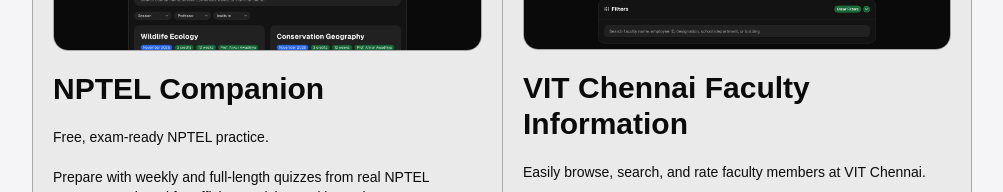
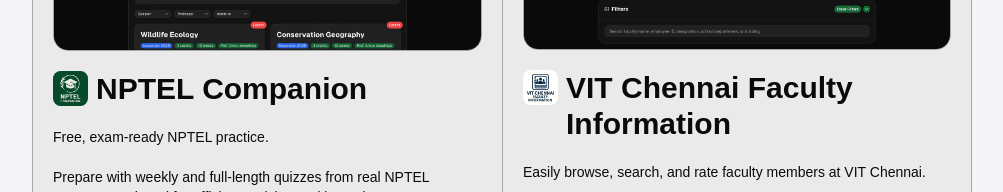
Before and after one commit to arshsaxena/arshsaxenadotin, a Next.js app: page /made-by-arsh in a window 1280 px wide. Shown: the part 392-584 px from the top of the page, without its empty margins (138-1141 px from the left). Built offline with nearby package versions, Linux system fonts and the light colour scheme.

Commit message:
Add icon support to BentoGridItem component

```diff
--- a/src/components/MadeByArsh/WebProjectsSection.jsx
+++ b/src/components/MadeByArsh/WebProjectsSection.jsx
@@ -54,7 +54,15 @@
 	);
 };
 
-export const BentoGridItem = ({ label, desc1, desc2, href, img, css }) => {
+export const BentoGridItem = ({
+	icon,
+	label,
+	desc1,
+	desc2,
+	href,
+	img,
+	css,
+}) => {
 	return (
 		<div
 			className={`row-span-1 flex h-full flex-col space-y-5 p-5 text-[var(--foreground)] ${css}`}
@@ -69,7 +77,18 @@
 				/>
 			</div>
 			<div className="flex h-full w-full flex-col space-y-5">
-				<div className="text-2xl font-bold md:text-3xl">{label}</div>
+				<div className="text-2xl font-bold md:text-3xl">
+					<div className="flex items-start gap-2">
+						<Image
+							src={icon}
+							width={0}
+							height={0}
+							alt={label}
+							className={`h-[30px] w-[30px] rounded-[6.5px] bg-[#f5f5f7] md:h-[35px] md:w-[35px] md:rounded-[7.5px]`}
+						/>
+						{label}
+					</div>
+				</div>
 				<div className="md:text-md space-y-5 text-sm">
 					<div>{desc1}</div>
 					<div>{desc2}</div>
@@ -100,6 +119,7 @@
 					{items.map((item, i) => (
 						<BentoGridItem
 							key={i}
+							icon={item.icon}
 							label={item.label}
 							desc1={item.desc1}
 							desc2={item.desc2}
```
Also changed, not shown: public/made-by-arsh/web-projects/imgs/nptelcompanion.webp.
